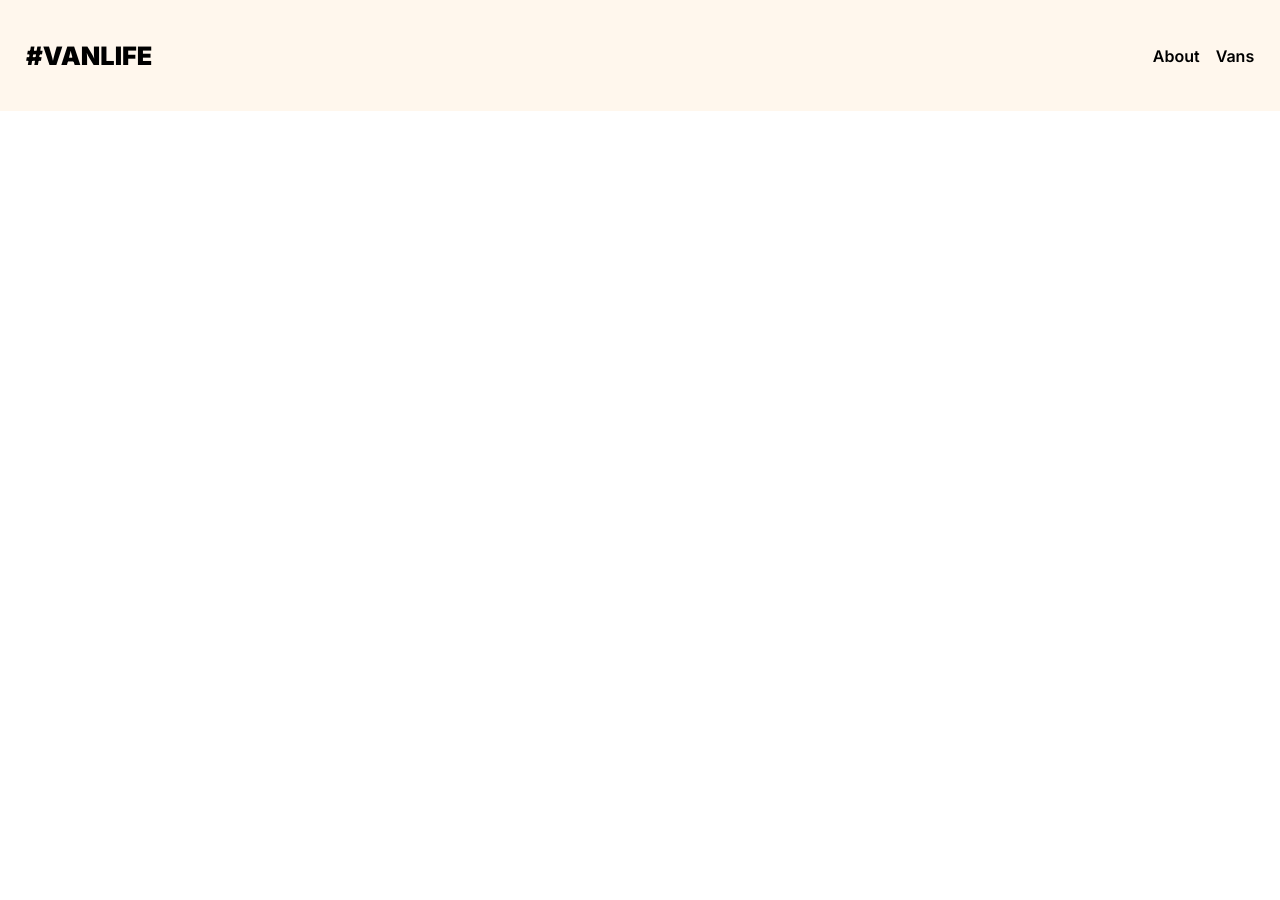
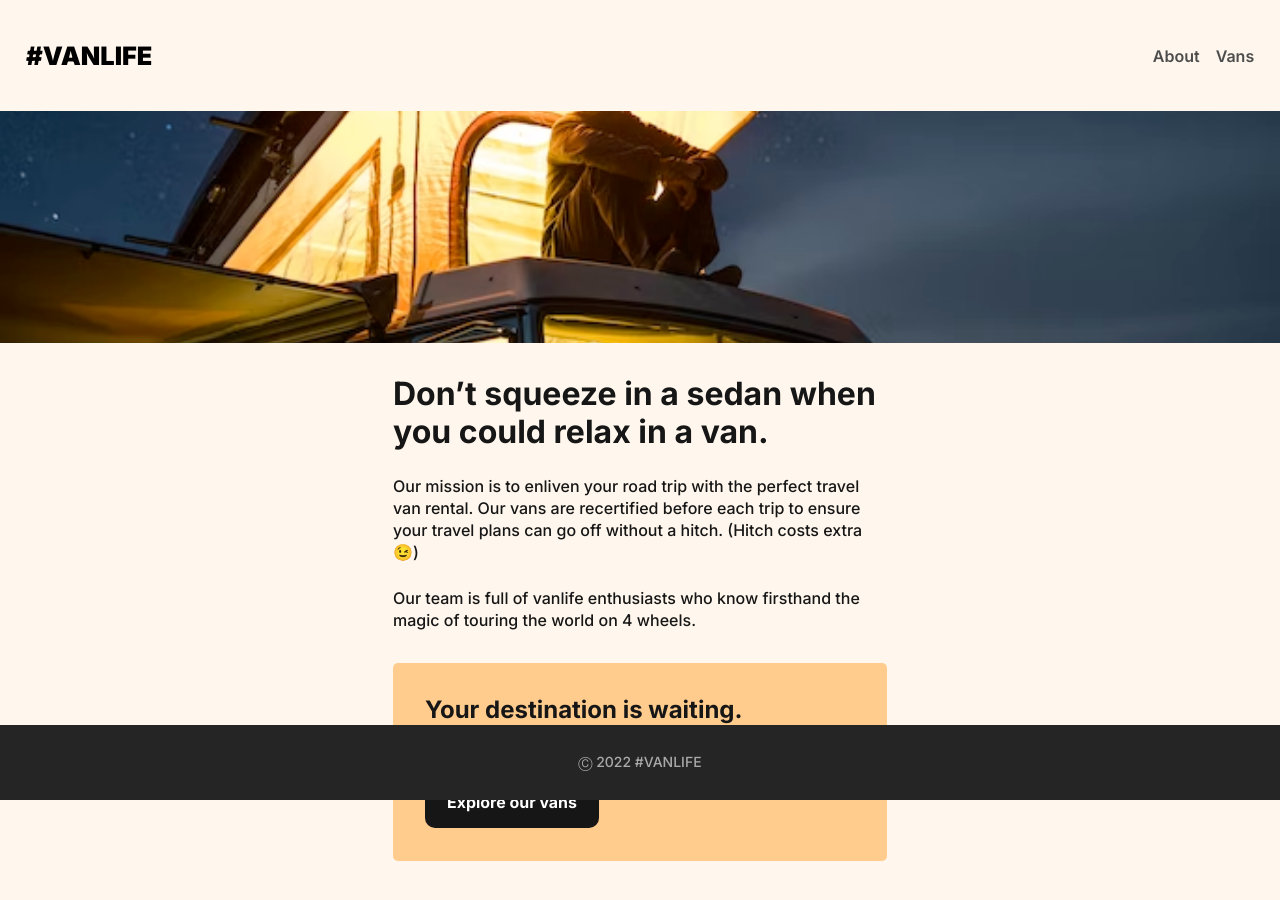
Before and after one commit to bowen-anth/vanlife, a React (Vite) app: page /about in a window 1280 px wide. Shown: the top 900 px of the page. Before the commit the page ends 800 px from the top, so only its background shows below. Built offline with nearby package versions, Linux system fonts and the light colour scheme.

Commit message:
about Component done

```diff
--- a/components/About.jsx
+++ b/components/About.jsx
@@ -3,6 +3,33 @@ import React from "react"
 const About = () => {
     return (
         <>
+            {/* <img
+            className="about-picture"
+            src="../public/van-outdoor-night.png"
+            width="300px" height="auto"
+            alt="a van outdoors at night"
+            /> */}
+            <div className="about-container">
+                <div className="about-picture-container">
+                {/* pictures is in css background prop */}
+                </div>
+                <div className="about-text-container">
+                    <h1 className="about-h1">Don’t squeeze in a sedan when you could relax in a van.</h1>
+                    <p className="about-p">Our mission is to enliven your road trip with the perfect travel van rental.
+                        Our vans are recertified before each trip to ensure your travel plans can go off without
+                        a hitch. (Hitch costs extra 😉)
+                    </p>
+                    <p className="about-p">
+                        Our team is full of vanlife enthusiasts who know firsthand the magic of touring
+                        the world on 4 wheels.
+                    </p>
+                </div>
+                <div className="about-destination-container">
+                    <h2 className="about-destination-h2">Your destination is waiting.</h2>
+                    <h2 className="about-destination-h2">Your van is ready.</h2>
+                    <button className="about-destination-button">Explore our vans</button>
+                </div>
+            </div>
         </>
     )
 }
--- /dev/null
+++ b/components/Footer.jsx
@@ -0,0 +1,13 @@
+import React from "react"
+
+const Footer = () => {
+    return (
+        <>
+            <footer className="home-footer">
+                <p>Ⓒ 2022 #VANLIFE</p>
+            </footer>
+        </>
+    )
+}
+
+export default Footer
--- a/components/Home.jsx
+++ b/components/Home.jsx
@@ -11,9 +11,7 @@ const Home = () => {
                     </div>
                     <button className="home-button">Find your van</button>
                 </div>
-                <footer className="home-footer">
-                    <p>Ⓒ 2022 #VANLIFE</p>
-                </footer>
+
             </main>
         </>
     )
--- a/components/Nav.jsx
+++ b/components/Nav.jsx
@@ -5,10 +5,10 @@ const Nav = () => {
     return (
         <>
                 <nav className="nav">
-                    <span className="van-life-span"><Link className={"link-styles"} to="/">#VANLIFE</Link></span>
+                    <span className="van-life-span"><Link className={"link-styles van-life-span"} to="/">#VANLIFE</Link></span>
                     <div className="nav-link-container">
-                        <Link className={"link-styles"} to="/about">About</Link>
-                        <Link className={"link-styles"} to="/vans">Vans</Link>
+                        <Link className={"link-styles nav-links"} to="/about">About</Link>
+                        <Link className={"link-styles nav-links"} to="/vans">Vans</Link>
                     </div>
                 </nav>
         </>
--- a/src/App.css
+++ b/src/App.css
@@ -30,6 +30,13 @@
   font-style: normal;
   font-weight: 600;
   line-height: 1.43269rem; /* 143.267% */
+}
+
+.nav-links {
+  font-family: Inter;
+  font-size: 1rem;
+  color: #4D4D4D;
+  font-weight: 600;
 }
 
 .van-life-span {
@@ -134,3 +141,83 @@
   line-height: 1.43269rem; /* 163.733% */
   width: 100%;
 }
+
+.about-container {
+  background: #FFF7ED;
+  height: 100vh;
+}
+
+.about-picture-container {
+  background: url('../public/van-outdoor-night.png'), lightgray 50% / cover no-repeat;
+  /* width: 34.25944rem;
+  max-width: 100%;
+  height: 14.57581rem; */
+  width: 100%;
+  height: 14.5rem;
+  background-repeat: no-repeat;
+  background-size: cover;
+  background-position: center;
+  position: relative;
+  /* flex-shrink: 0; */
+  margin: 0 auto;
+}
+
+.about-text-container {
+  width: 30.875rem;
+  margin: 2rem auto;
+}
+
+.about-h1 {
+  color: #161616;
+  font-family: Inter;
+  font-size: 2rem;
+  font-style: normal;
+  font-weight: 700;
+  line-height: 2.375rem; /* 118.75% */
+}
+
+.about-p {
+  color: #161616;
+  font-family: Inter;
+  font-size: 1rem;
+  font-style: normal;
+  font-weight: 500;
+  line-height: 1.375rem; /* 137.5% */
+  margin: 1.5em auto;
+}
+
+.about-destination-container {
+  border-radius: 0.3125rem;
+  background: #FFCC8D;
+  width: 30.875rem;
+  height: 12.375rem;
+  flex-shrink: 0;
+  margin: 0 auto;
+  padding: 2em;
+}
+
+.about-destination-h2 {
+  color: #161616;
+  font-family: Inter;
+  font-size: 1.5rem;
+  font-style: normal;
+  font-weight: 700;
+  line-height: 1.875rem; /* 125% */
+}
+
+.about-destination-button {
+  display: inline-flex;
+  padding: 0.75rem 1.375rem 0.8125rem 1.375rem;
+  justify-content: center;
+  align-items: center;
+  border-radius: 0.625rem;
+  background: #161616;
+  border: none;
+  color: var(--white, #FFF);
+  font-family: Inter;
+  font-size: 0.99663rem;
+  font-style: normal;
+  font-weight: 700;
+  line-height: 1.49494rem; /* 150% */
+  margin: 1.5em auto;
+}
--- a/src/App.jsx
+++ b/src/App.jsx
@@ -4,6 +4,7 @@ import { BrowserRouter, Routes, Route, Link } from "react-router-dom"
 import Home from "../components/Home"
 import About from "../components/About"
 import Nav from "../components/Nav"
+import Footer from "../components/Footer"
 
 function App() {
 
@@ -12,8 +13,8 @@ function App() {
     <>
       <BrowserRouter>
         <Routes>
-          <Route path="/" element={<><Nav /> <Home /></>} />
-          <Route path="/about" element={<><Nav /><About /></>} />
+          <Route path="/" element={<><Nav /> <Home /><Footer /></>} />
+          <Route path="/about" element={<><Nav /><About /><Footer /></>} />
       </Routes>
       </BrowserRouter>
     </>
```
Also changed, not shown: public/van-outdoor-night.png (added).
